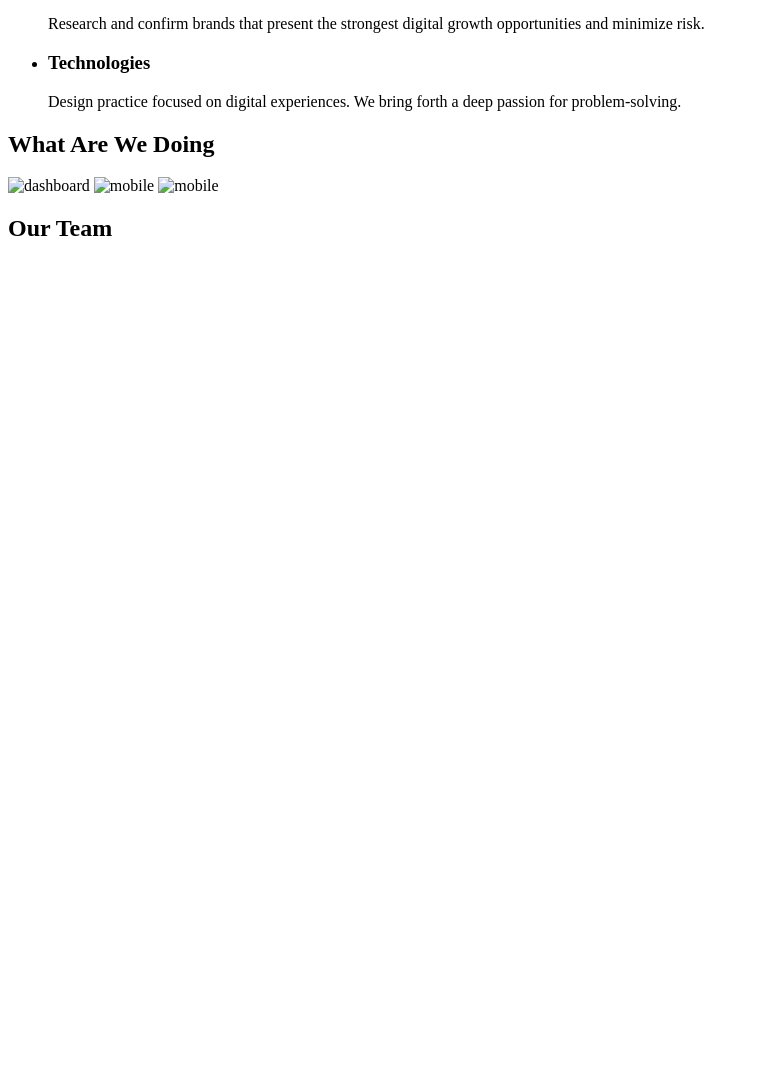
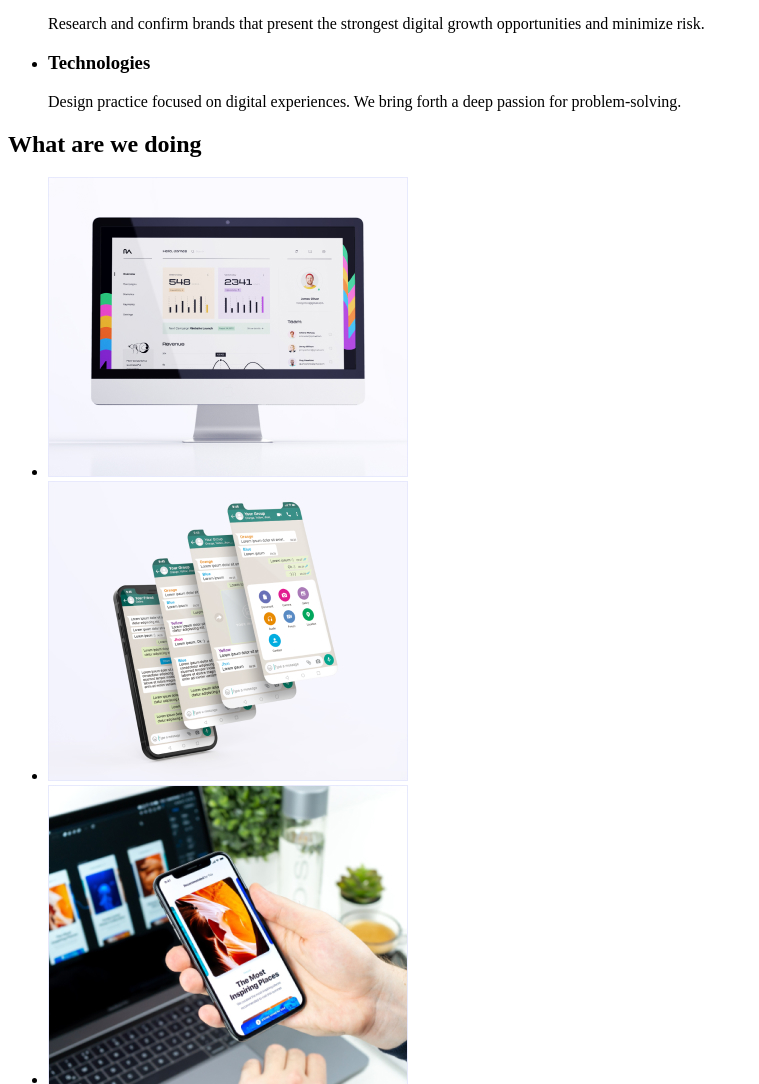
Before and after one commit to soroked/goit-markup-hw-01, a plain HTML site: page index.html in a window 1280 px wide. Shown: the part 483-1567 px from the top of the page, without its empty margins (0-759 px from the left). Before the commit the page ends 800 px from the top, so only its background shows below. Drawn offline with Linux system fonts and the light colour scheme.

Commit message:
index: section-3

```diff
--- a/index.html
+++ b/index.html
@@ -76,10 +76,12 @@
 
       <!-- section-3 -->
       <section>
-        <h2>What Are We Doing</h2>
-        <img src="images/section2-1.png" alt="dashboard" />
-        <img src="images/section2-2.png" alt="mobile" />
-        <img src="images/section2-3.png" alt="mobile" />
+        <h2>What are we doing</h2>
+        <ul>
+          <li><img src="images/section-3-pic-1.jpg" alt="dashboard" width="360" /></li>
+          <li><img src="images/section-3-pic-2.jpg" alt="mobile-1" width="360" /></li>
+          <li><img src="images/section-3-pic-3.jpg" alt="mobile-2" width="360" /></li>
+        </ul>
       </section>
 
       <!-- section-4 -->
```
